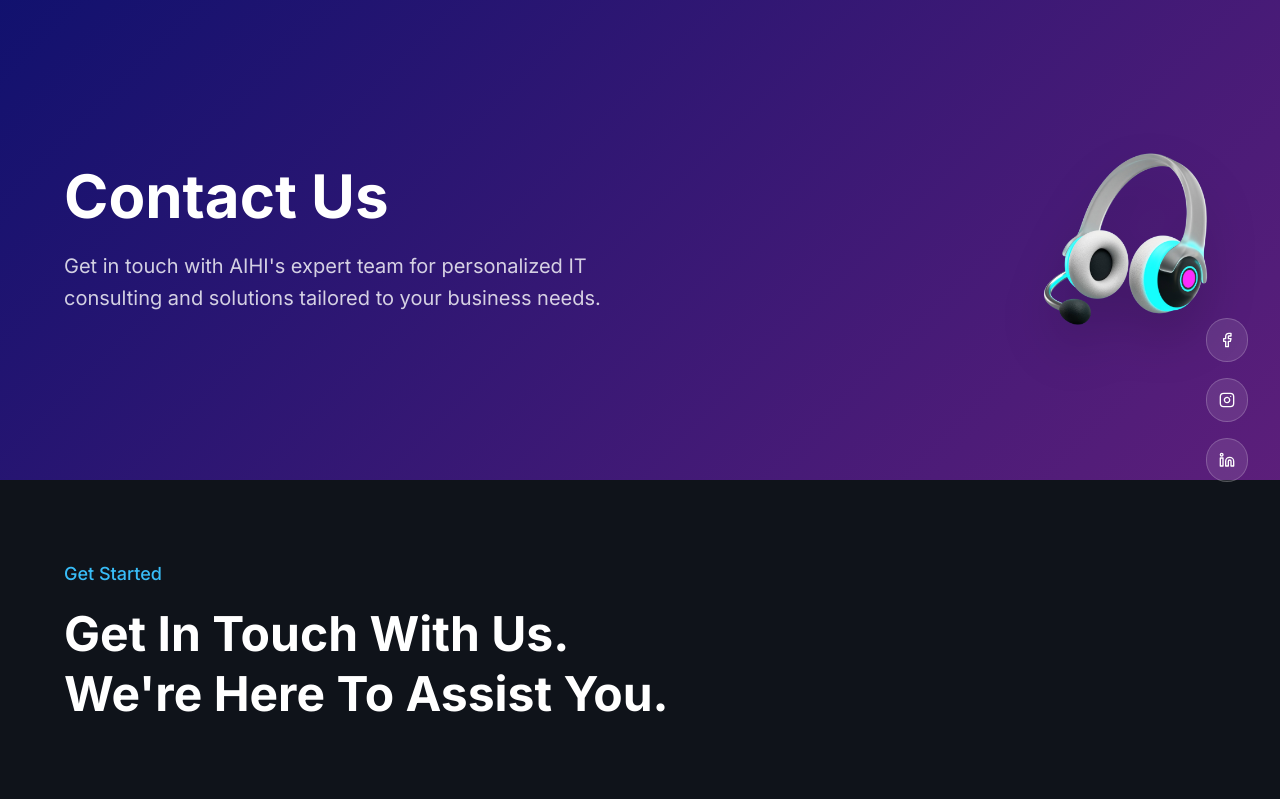
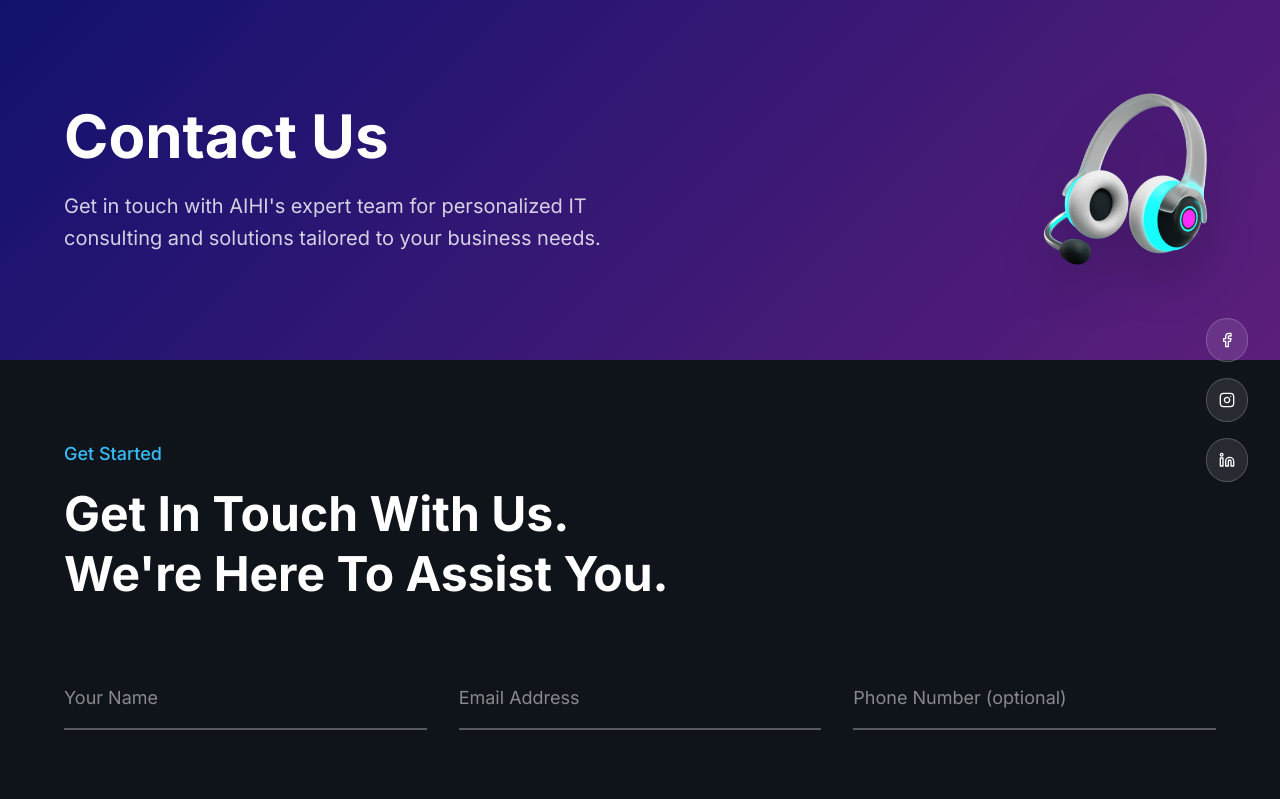
Before and after one commit to NareshPullurii80/aihi-connect-glow, a React (Vite) app: page / in a window 1280 px wide. Shown: the top 799 px of the page. Built offline with nearby package versions, Linux system fonts and the light colour scheme.

Commit message:
Adjust hero image height
Set the hero image height to 360px.

```diff
--- a/src/components/HeroSection.tsx
+++ b/src/components/HeroSection.tsx
@@ -2,7 +2,7 @@ import heroHeadset from '@/assets/hero-headset.jpg';
 
 const HeroSection = () => {
   return (
-    <section className="bg-gradient-hero min-h-[60vh] flex items-center">
+    <section className="bg-gradient-hero h-[360px] flex items-center">
       <div className="container mx-auto px-4">
         <div className="max-w-6xl mx-auto">
           <div className="grid lg:grid-cols-2 gap-12 items-center">
```
